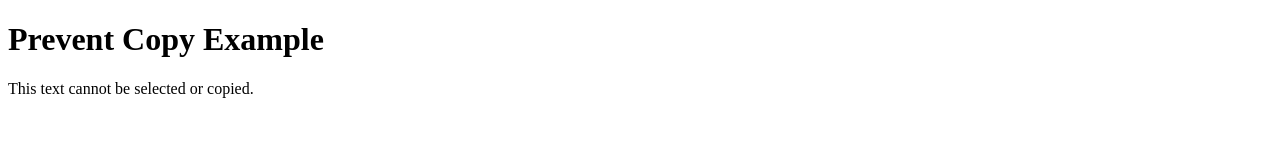
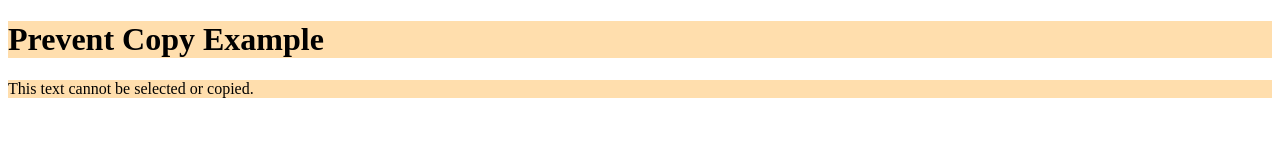
Before and after one commit to PiyushHazarii/JavaScript, a plain HTML site: page Prevent Copying Text/index.html in a window 1280 px wide. Drawn offline with Linux system fonts and the light colour scheme.

Commit message:
JavaScript

```diff
--- a/Prevent Copying Text/index.html
+++ b/Prevent Copying Text/index.html
@@ -5,6 +5,12 @@
   <meta name="viewport" content="width=device-width, initial-scale=1.0">
   <title>Prevent Copy</title>
   <style>
+    h1{
+      background-color: navajowhite;
+    }
+    p {
+      background-color: navajowhite;
+    }
     body {
       user-select: none;
     }
```
Also changed, not shown: Day9/index.js (added, +47 -0 lines), Day9/image copy 2.png (added), Day9/image copy 3.png (added), Day9/image copy 4.png (added), Day9/image copy 5.png (added), Day9/image copy 6.png (added), Day9/image copy.png (added), Day9/image.png (added), Prevent Copying Text/index.js (deleted).
